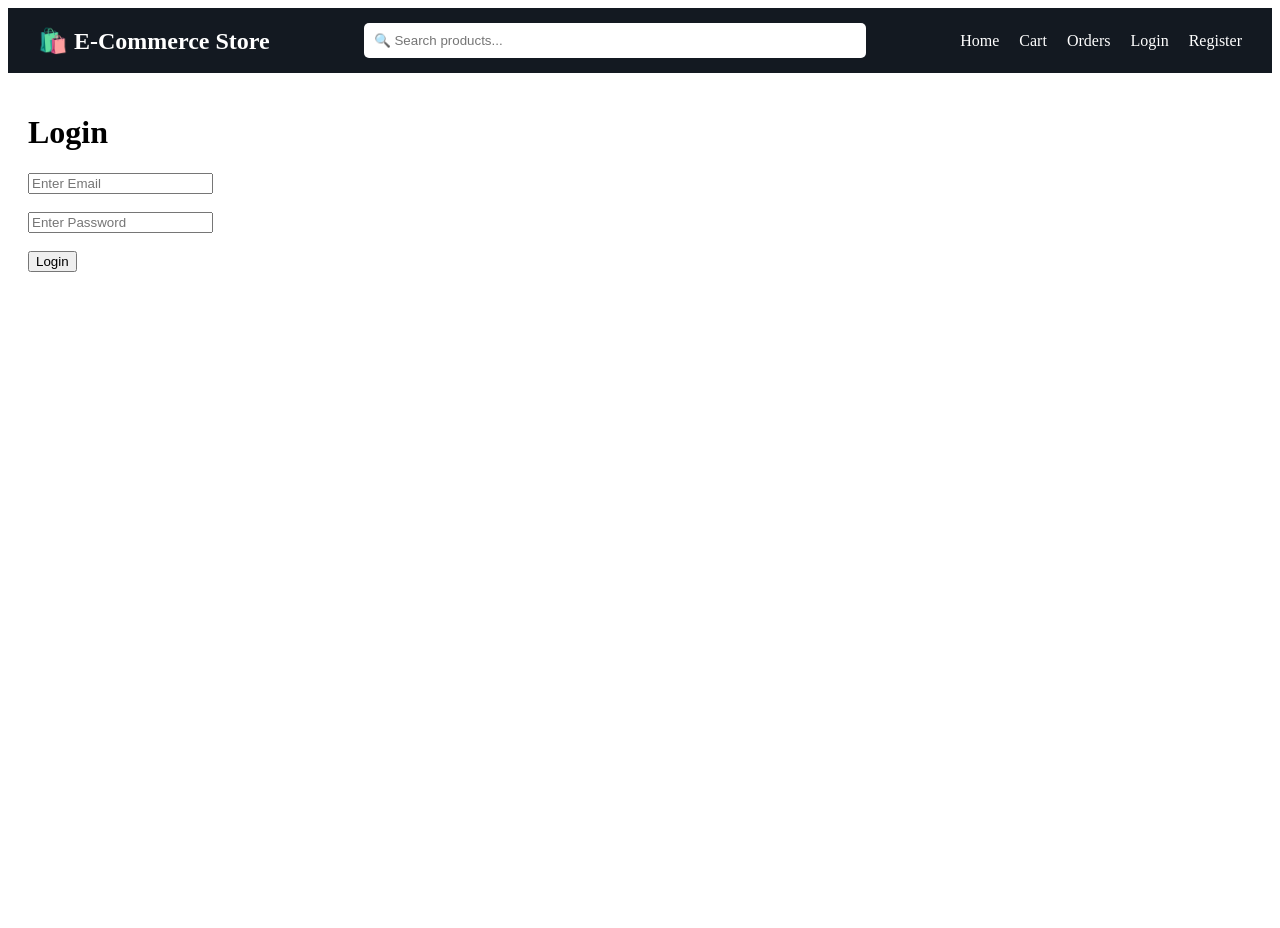
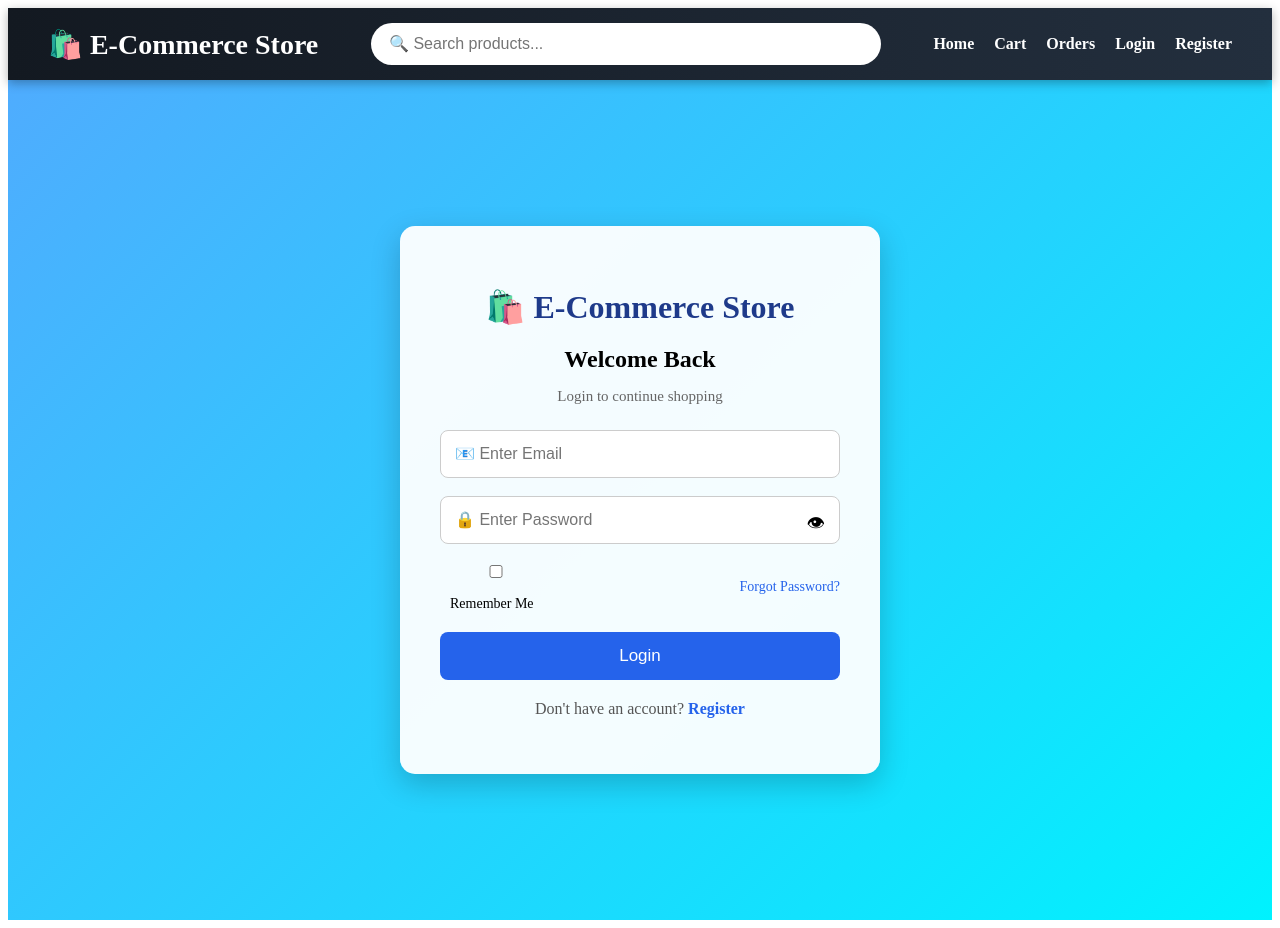
Before and after one commit to AlokMishra7275/CodeAlpha_EcommerceStore, a React (Create React App) app in the folder frontend/: page /login in a window 1280 px wide. Before the commit the page ends 800 px from the top, so only its background shows below. Built offline with nearby package versions, Linux system fonts and the light colour scheme.

Commit message:
improved login and register page

```diff
--- a/frontend/src/components/Navbar.css
+++ b/frontend/src/components/Navbar.css
@@ -1,24 +1,50 @@
+/* ===== Navbar ===== */
+
 .navbar {
-  background: #131921;
+  background: linear-gradient(90deg, #131921, #232f3e);
   color: white;
   display: flex;
   justify-content: space-between;
   align-items: center;
-  padding: 15px 30px;
+  padding: 15px 40px;
+  position: sticky;
+  top: 0;
+  z-index: 1000;
+  box-shadow: 0 3px 10px rgba(0,0,0,0.3);
 }
 
+/* ===== Logo ===== */
+
 .logo {
-  font-size: 24px;
+  font-size: 28px;
   font-weight: bold;
+  color: white;
+  text-decoration: none;
+  transition: 0.3s;
 }
+
+.logo:hover {
+  color: #facc15;
+  transform: scale(1.05);
+}
+
+/* ===== Search Box ===== */
 
 .search-box {
   width: 40%;
-  padding: 10px;
-  border-radius: 5px;
+  padding: 12px 18px;
+  border-radius: 30px;
   border: none;
   outline: none;
+  font-size: 16px;
+  transition: 0.3s;
 }
+
+.search-box:focus {
+  box-shadow: 0 0 10px #facc15;
+}
+
+/* ===== Navigation ===== */
 
 .nav-links {
   display: flex;
@@ -29,22 +55,59 @@
 .nav-links a {
   color: white;
   text-decoration: none;
-  font-weight: 500;
+  font-weight: 600;
+  transition: 0.3s;
 }
 
 .nav-links a:hover {
   color: #facc15;
 }
 
+/* ===== Welcome ===== */
+
+.welcome {
+  color: #facc15;
+  font-weight: bold;
+}
+
+/* ===== Logout Button ===== */
+
 .logout-btn {
-  background: #dc2626;
+  background: #e63946;
   color: white;
   border: none;
-  padding: 8px 14px;
-  border-radius: 5px;
+  padding: 10px 18px;
+  border-radius: 8px;
   cursor: pointer;
+  transition: 0.3s;
+  font-weight: bold;
 }
 
 .logout-btn:hover {
   background: #b91c1c;
+  transform: translateY(-2px);
 }
+
+/* ===== Responsive ===== */
+
+@media (max-width: 900px) {
+  .navbar {
+    flex-direction: column;
+    gap: 15px;
+    padding: 20px;
+  }
+
+  .search-box {
+    width: 90%;
+  }
+
+  .nav-links {
+    flex-wrap: wrap;
+    justify-content: center;
+    gap: 15px;
+  }
+
+  .logo {
+    font-size: 24px;
+  }
+}
--- a/frontend/src/components/Navbar.js
+++ b/frontend/src/components/Navbar.js
@@ -4,28 +4,28 @@ import "./Navbar.css";
 
 const Navbar = ({ search, setSearch }) => {
   const token = localStorage.getItem("token");
+  const userName = localStorage.getItem("userName");
 
   const logout = () => {
   localStorage.removeItem("token");
   localStorage.removeItem("userId");
+  localStorage.removeItem("userName");
+
   window.location.href = "/login";
 };
 
   return (
     <nav className="navbar">
-      <div className="logo">
+      <Link to="/" className="logo">
         🛍️ E-Commerce Store
-      </div>
+      </Link>
 
       <input
         type="text"
         placeholder="🔍 Search products..."
         className="search-box"
         value={search}
-  onChange={(e) => {
-    console.log("Typing:", e.target.value);
-    setSearch(e.target.value);
-  }}
+        onChange={(e) => setSearch(e.target.value)}
       />
 
       <div className="nav-links">
@@ -34,9 +34,15 @@ const Navbar = ({ search, setSearch }) => {
   <Link to="/orders">Orders</Link>
 
   {token ? (
+  <>
+    <span className="welcome-text">
+      Hello, {userName}
+    </span>
+
     <button className="logout-btn" onClick={logout}>
       Logout
     </button>
+  </>
 ) : (
   <>
     <Link to="/login">Login</Link>
--- a/frontend/src/pages/Cart.js
+++ b/frontend/src/pages/Cart.js
@@ -87,7 +87,9 @@ const Cart = () => {
         <p>Your cart is empty 😢</p>
       ) : (
         <>
-          {cartItems.map((item) => (
+          {cartItems
+           .filter((item) => item.productId)
+           .map((item) => (
             <div key={item._id} className="cart-item">
               <h3>{item.productId.name}</h3>
 
--- a/frontend/src/pages/Login.css
+++ b/frontend/src/pages/Login.css
@@ -1,14 +1,145 @@
-.login-container {
-  width: 350px;
-  margin: 50px auto;
-  background: white;
-  padding: 25px;
-  border-radius: 10px;
-  box-shadow: 0 2px 10px rgba(0,0,0,0.1);
+/* Background */
+
+.login-page {
+    min-height: 100vh;
+    display: flex;
+    justify-content: center;
+    align-items: center;
+    background: linear-gradient(135deg, #4facfe, #00f2fe);
+    padding: 20px;
 }
 
-.login-container input {
-  width: 100%;
-  padding: 10px;
-  margin-top: 10px;
+/* Login Card */
+
+.login-card {
+    width: 400px;
+    background: rgba(255,255,255,0.95);
+    padding: 40px;
+    border-radius: 15px;
+    box-shadow: 0 10px 30px rgba(0,0,0,0.2);
+    text-align: center;
 }
+
+/* Heading */
+
+.login-card h1 {
+    margin-bottom: 10px;
+    color: #1e3a8a;
+}
+
+.login-card h2 {
+    margin-bottom: 5px;
+}
+
+.subtitle {
+    color: #666;
+    margin-bottom: 25px;
+}
+
+/* Input */
+
+.login-card input {
+    width: 100%;
+    padding: 14px;
+    margin-bottom: 18px;
+    border: 1px solid #ccc;
+    border-radius: 8px;
+    font-size: 16px;
+    box-sizing: border-box;
+    transition: .3s;
+}
+
+.login-card input:focus {
+    outline: none;
+    border-color: #2563eb;
+    box-shadow: 0 0 8px rgba(37,99,235,.3);
+}
+
+/* Password */
+
+.password-box {
+    position: relative;
+}
+
+.show-btn {
+    position: absolute;
+    right: 15px;
+    top: 14px;
+    cursor: pointer;
+    font-size: 18px;
+}
+
+/* Remember + Forgot */
+
+.options {
+    display: flex;
+    justify-content: space-between;
+    align-items: center;
+    font-size: 14px;
+    margin-bottom: 20px;
+}
+
+.forgot {
+    color: #2563eb;
+    cursor: pointer;
+}
+
+.forgot:hover {
+    text-decoration: underline;
+}
+
+/* Button */
+
+.login-btn {
+    width: 100%;
+    padding: 14px;
+    background: #2563eb;
+    color: white;
+    border: none;
+    border-radius: 8px;
+    font-size: 17px;
+    cursor: pointer;
+    transition: .3s;
+}
+
+.login-btn:hover {
+    background: #1d4ed8;
+    transform: translateY(-2px);
+}
+
+.login-btn:disabled {
+    background: gray;
+    cursor: not-allowed;
+}
+
+/* Bottom */
+
+.bottom-text {
+    margin-top: 20px;
+}
+
+.bottom-text a {
+    color: #2563eb;
+    font-weight: bold;
+    text-decoration: none;
+}
+
+.bottom-text a:hover {
+    text-decoration: underline;
+}
+
+/* Responsive */
+
+@media (max-width: 500px) {
+
+    .login-card {
+        width: 100%;
+        padding: 25px;
+    }
+
+    .options {
+        flex-direction: column;
+        gap: 10px;
+    }
+
+}
--- a/frontend/src/pages/Login.js
+++ b/frontend/src/pages/Login.js
@@ -1,12 +1,19 @@
 import React, { useState } from "react";
 import axios from "axios";
+import { Link, useNavigate } from "react-router-dom";
+import "./Login.css";
 
 const Login = () => {
+  const navigate = useNavigate();
+
   const [email, setEmail] = useState("");
   const [password, setPassword] = useState("");
+  const [showPassword, setShowPassword] = useState(false);
+  const [loading, setLoading] = useState(false);
 
   const handleLogin = async (e) => {
     e.preventDefault();
+    setLoading(true);
 
     try {
       const res = await axios.post(
@@ -19,45 +26,89 @@ const Login = () => {
 
       localStorage.setItem("token", res.data.token);
       localStorage.setItem("userId", res.data.user.id);
+      localStorage.setItem("userName", res.data.user.name);
 
       alert("Login Successful ✅");
 
-      console.log(res.data);
+      navigate("/");
     } catch (error) {
       console.log(error);
-      alert("Login Failed ❌");
+      alert("Invalid Email or Password ❌");
     }
+
+    setLoading(false);
   };
 
   return (
-    <div style={{ padding: "20px" }}>
-      <h1>Login</h1>
+    <div className="login-page">
+      <div className="login-card">
 
-      <form onSubmit={handleLogin}>
-        <div>
+        <h1>🛍️ E-Commerce Store</h1>
+
+        <h2>Welcome Back</h2>
+
+        <p className="subtitle">
+          Login to continue shopping
+        </p>
+
+        <form onSubmit={handleLogin}>
+
           <input
             type="email"
-            placeholder="Enter Email"
+            placeholder="📧 Enter Email"
             value={email}
             onChange={(e) => setEmail(e.target.value)}
+            required
           />
-        </div>
 
-        <br />
+          <div className="password-box">
 
-        <div>
-          <input
-            type="password"
-            placeholder="Enter Password"
-            value={password}
-            onChange={(e) => setPassword(e.target.value)}
-          />
-        </div>
+            <input
+              type={showPassword ? "text" : "password"}
+              placeholder="🔒 Enter Password"
+              value={password}
+              onChange={(e) => setPassword(e.target.value)}
+              required
+            />
 
-        <br />
+            <span
+              className="show-btn"
+              onClick={() => setShowPassword(!showPassword)}
+            >
+              {showPassword ? "🙈" : "👁"}
+            </span>
 
-        <button type="submit">Login</button>
-      </form>
+          </div>
+
+          <div className="options">
+
+            <label>
+              <input type="checkbox" />
+              Remember Me
+            </label>
+
+            <span className="forgot">
+              Forgot Password?
+            </span>
+
+          </div>
+
+          <button
+            type="submit"
+            className="login-btn"
+            disabled={loading}
+          >
+            {loading ? "Logging In..." : "Login"}
+          </button>
+
+        </form>
+
+        <p className="bottom-text">
+          Don't have an account?
+          <Link to="/register"> Register</Link>
+        </p>
+
+      </div>
     </div>
   );
 };
--- a/frontend/src/pages/Orders.js
+++ b/frontend/src/pages/Orders.js
@@ -57,7 +57,9 @@ const Orders = () => {
 
             <h4>Products:</h4>
 
-            {order.products.map((p) => (
+            {order.products
+              .filter((p) => p.productId)
+              .map((p) => (
               <div key={p._id} style={{ marginLeft: "10px" }}>
                 <p>Product: {p.productId.name}</p>
                 <p>Quantity: {p.quantity}</p>
--- /dev/null
+++ b/frontend/src/pages/Register.css
@@ -0,0 +1,150 @@
+/* =========================
+   Background
+========================= */
+
+.register-page {
+    min-height: 100vh;
+    display: flex;
+    justify-content: center;
+    align-items: center;
+    background: linear-gradient(135deg, #4facfe, #00f2fe);
+    padding: 20px;
+}
+
+/* =========================
+   Register Card
+========================= */
+
+.register-card {
+    width: 420px;
+    background: rgba(255, 255, 255, 0.96);
+    padding: 40px;
+    border-radius: 15px;
+    box-shadow: 0 12px 35px rgba(0, 0, 0, 0.2);
+    text-align: center;
+}
+
+/* =========================
+   Headings
+========================= */
+
+.register-card h1 {
+    color: #1e3a8a;
+    margin-bottom: 10px;
+    font-size: 32px;
+}
+
+.register-card h2 {
+    margin-bottom: 8px;
+    color: #222;
+}
+
+.subtitle {
+    color: #666;
+    margin-bottom: 25px;
+    font-size: 15px;
+}
+
+/* =========================
+   Inputs
+========================= */
+
+.register-card input {
+    width: 100%;
+    padding: 14px;
+    margin-bottom: 18px;
+    border: 1px solid #d1d5db;
+    border-radius: 8px;
+    font-size: 16px;
+    transition: 0.3s;
+    box-sizing: border-box;
+}
+
+.register-card input:focus {
+    outline: none;
+    border-color: #2563eb;
+    box-shadow: 0 0 10px rgba(37, 99, 235, 0.25);
+}
+
+/* =========================
+   Password Box
+========================= */
+
+.password-box {
+    position: relative;
+}
+
+.show-btn {
+    position: absolute;
+    right: 15px;
+    top: 14px;
+    cursor: pointer;
+    font-size: 18px;
+}
+
+/* =========================
+   Register Button
+========================= */
+
+.register-btn {
+    width: 100%;
+    padding: 14px;
+    background: #2563eb;
+    color: white;
+    border: none;
+    border-radius: 8px;
+    font-size: 17px;
+    font-weight: bold;
+    cursor: pointer;
+    transition: 0.3s;
+}
+
+.register-btn:hover {
+    background: #1d4ed8;
+    transform: translateY(-2px);
+}
+
+.register-btn:disabled {
+    background: gray;
+    cursor: not-allowed;
+}
+
+/* =========================
+   Bottom Text
+========================= */
+
+.bottom-text {
+    margin-top: 20px;
+    color: #555;
+}
+
+.bottom-text a {
+    color: #2563eb;
+    text-decoration: none;
+    font-weight: bold;
+}
+
+.bottom-text a:hover {
+    text-decoration: underline;
+}
+
+/* =========================
+   Responsive
+========================= */
+
+@media (max-width: 500px) {
+
+    .register-card {
+        width: 100%;
+        padding: 25px;
+    }
+
+    .register-card h1 {
+        font-size: 28px;
+    }
+
+    .register-card h2 {
+        font-size: 22px;
+    }
+
+}
--- a/frontend/src/pages/Register.js
+++ b/frontend/src/pages/Register.js
@@ -1,13 +1,22 @@
 import React, { useState } from "react";
 import axios from "axios";
+import { Link, useNavigate } from "react-router-dom";
+import "./Register.css";
 
 const Register = () => {
+  const navigate = useNavigate();
+
   const [name, setName] = useState("");
   const [email, setEmail] = useState("");
   const [password, setPassword] = useState("");
 
+  const [showPassword, setShowPassword] = useState(false);
+  const [loading, setLoading] = useState(false);
+
   const handleRegister = async (e) => {
     e.preventDefault();
+
+    setLoading(true);
 
     try {
       const res = await axios.post(
@@ -21,48 +30,80 @@ const Register = () => {
 
       alert(res.data.message);
 
-      window.location.href = "/login";
+      navigate("/login");
     } catch (error) {
       alert(error.response?.data?.message || "Registration Failed");
     }
+
+    setLoading(false);
   };
 
   return (
-    <div style={{ padding: "20px" }}>
-      <h1>Create Account</h1>
+    <div className="register-page">
+      <div className="register-card">
+
+        <h1>🛍️ E-Commerce Store</h1>
+
+        <h2>Create Account</h2>
+
+        <p className="subtitle">
+          Join us and start shopping today
+        </p>
 
         <form onSubmit={handleRegister}>
+
           <input
             type="text"
-          placeholder="Full Name"
+            placeholder="👤 Full Name"
             value={name}
             onChange={(e) => setName(e.target.value)}
+            required
           />
-
-        <br /><br />
 
           <input
             type="email"
-          placeholder="Email"
+            placeholder="📧 Email Address"
             value={email}
             onChange={(e) => setEmail(e.target.value)}
+            required
           />
 
-        <br /><br />
+          <div className="password-box">
 
             <input
-          type="password"
-          placeholder="Password"
+              type={showPassword ? "text" : "password"}
+              placeholder="🔒 Password"
               value={password}
               onChange={(e) => setPassword(e.target.value)}
+              required
             />
 
-        <br /><br />
+            <span
+              className="show-btn"
+              onClick={() =>
+                setShowPassword(!showPassword)
+              }
+            >
+              {showPassword ? "🙈" : "👁"}
+            </span>
 
-        <button type="submit">
-          Register
+          </div>
+
+          <button
+            className="register-btn"
+            disabled={loading}
+          >
+            {loading ? "Creating Account..." : "Register"}
           </button>
+
         </form>
+
+        <p className="bottom-text">
+          Already have an account?
+          <Link to="/login"> Login</Link>
+        </p>
+
+      </div>
     </div>
   );
 };
```
Lines whose indentation alone changed are shown as unchanged.
